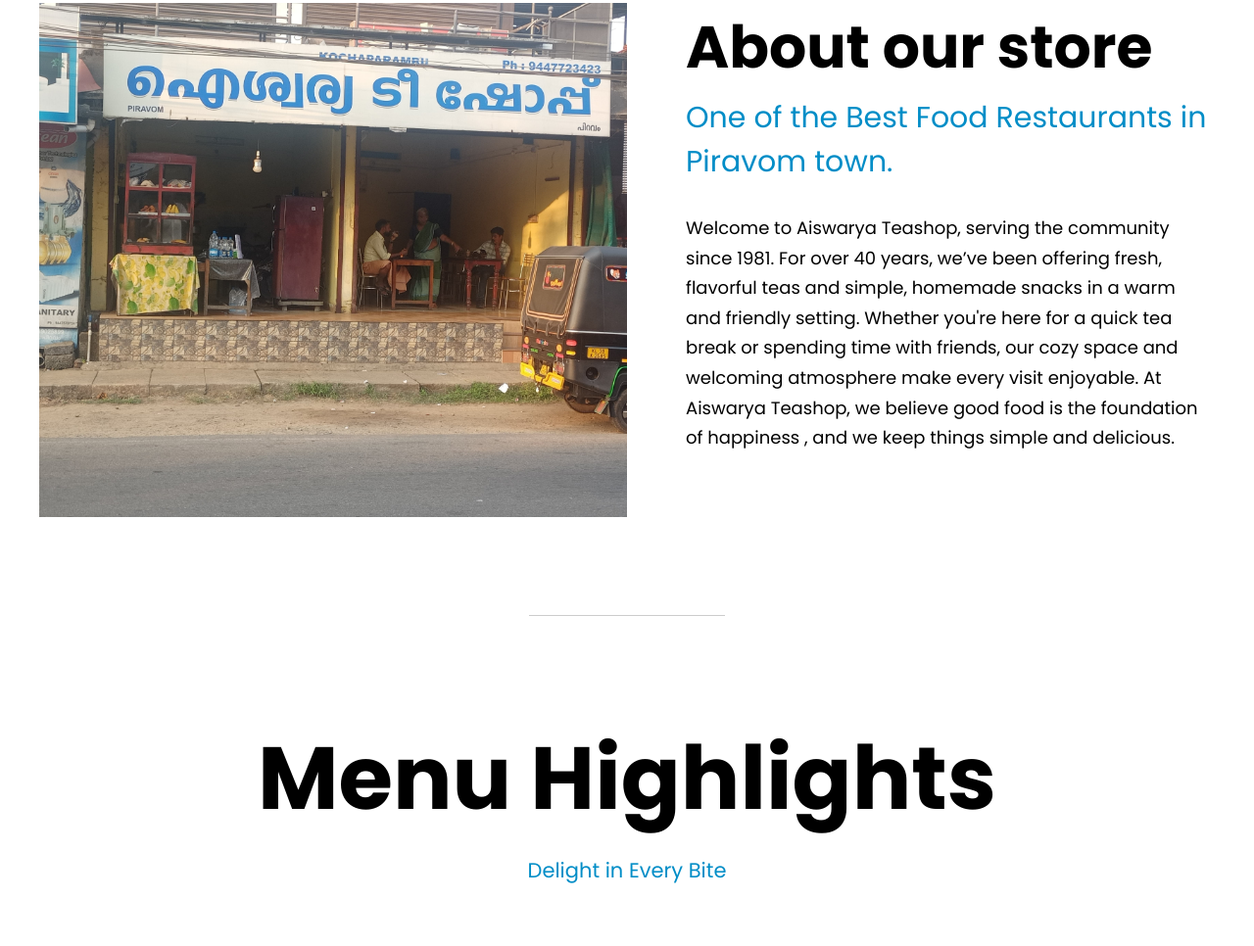
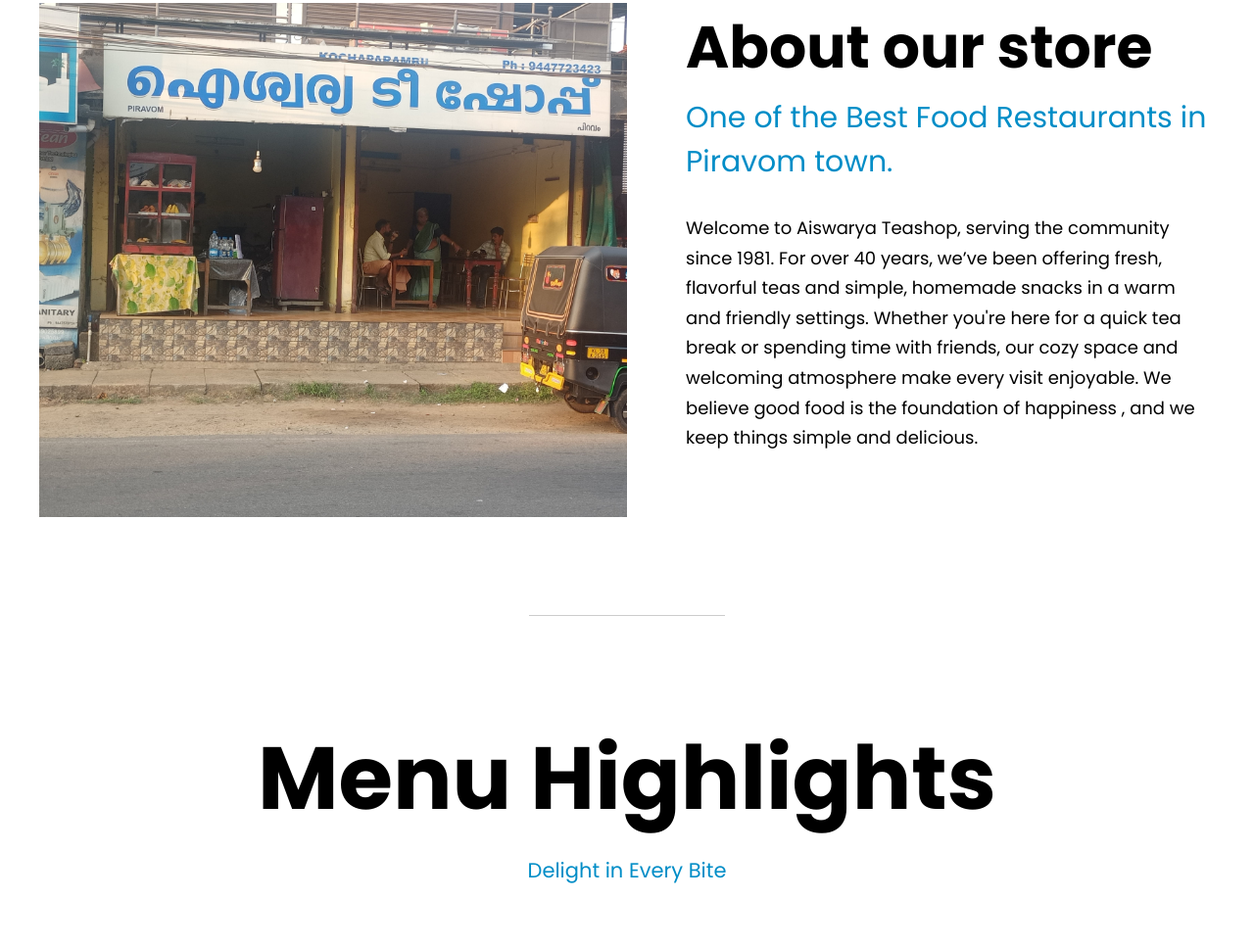
Before and after one commit to cloudsynt/aiswaryateashop, a plain HTML site: page index.html in a window 1280 px wide. Shown: the part 802-1768 px from the top of the page at 98% size. Drawn offline with Linux system fonts and the light colour scheme; a script that the page names is missing; a web font is replaced by a local one.

Commit message:
index.html

```diff
--- a/index.html
+++ b/index.html
@@ -152,7 +152,7 @@
 						<h3>About our store</h3>
 						<h4>One of the Best Food Restaurants in Piravom town.</h4>
 						<p>
-							Welcome to Aiswarya Teashop, serving the community since 1981. For over 40 years, we’ve been offering fresh, flavorful teas and simple, homemade snacks in a warm and friendly setting. Whether you're here for a quick tea break or spending time with friends, our cozy space and welcoming atmosphere make every visit enjoyable. At Aiswarya Teashop, we believe good food is the foundation of happiness , and we keep things simple and delicious.
+							Welcome to Aiswarya Teashop, serving the community since 1981. For over 40 years, we’ve been offering fresh, flavorful teas and simple, homemade snacks in a warm and friendly settings. Whether you're here for a quick tea break or spending time with friends, our cozy space and welcoming atmosphere make every visit enjoyable.  We believe good food is the foundation of happiness , and we keep things simple and delicious.
 						</p>
 					</div>
 
```
